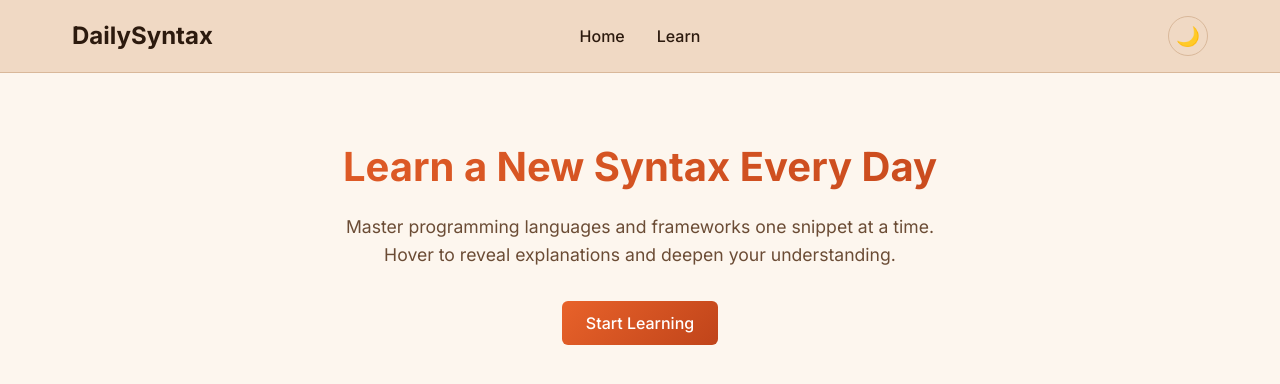
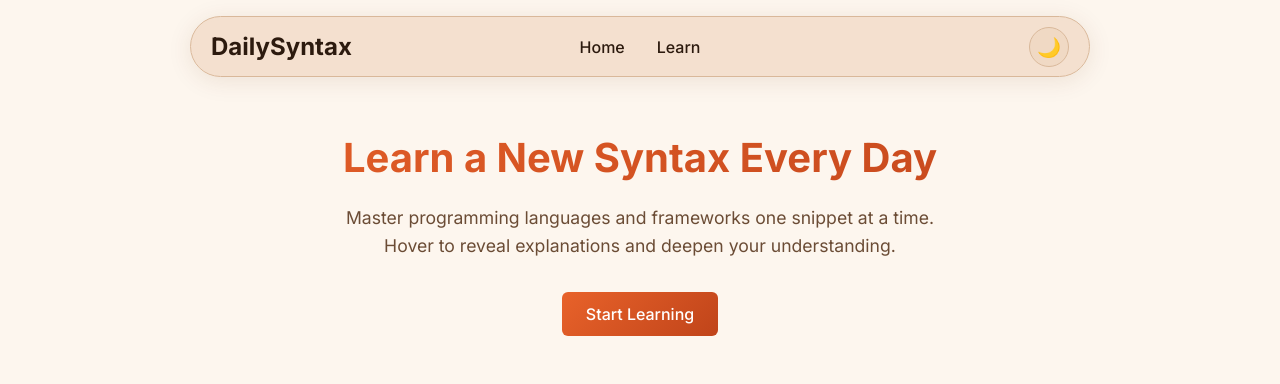
Before and after one commit to hect1x/PolySyntax, a React (Vite) app: page / in a window 1280 px wide. Shown: the top 384 px of the page. Built offline with nearby package versions, Linux system fonts and the light colour scheme.

Commit message:
Update navbar look (#5)

```diff
--- a/src/Layout.module.css
+++ b/src/Layout.module.css
@@ -9,7 +9,7 @@
 
 .main {
   flex: 1;
-  padding: 2rem 0;
+  padding: 6rem 0 2rem;
 }
 
 .container {
--- a/src/shared/components/Navbar/Navbar.module.css
+++ b/src/shared/components/Navbar/Navbar.module.css
@@ -1,17 +1,24 @@
 .navbar {
-  background: var(--color-backgroundNavbar);
+  position: fixed;
+  top: 1rem;
+  left: 50%;
+  transform: translateX(-50%);
+  width: calc(100% - 3rem);
+  max-width: 900px;
+  background: color-mix(in srgb, var(--color-backgroundNavbar) 75%, transparent);
+  backdrop-filter: blur(12px);
+  -webkit-backdrop-filter: blur(12px);
+  border: 1px solid var(--color-border);
+  border-radius: 999px;
   color: var(--color-text);
-  padding: 0;
-  border-bottom: 1px solid var(--color-border);
-  position: sticky;
-  top: 0;
   z-index: 100;
+  box-shadow: 0 4px 24px var(--color-shadow);
 }
 
 .navbarContainer {
-  max-width: 1200px;
+  max-width: 900px;
   margin: 0 auto;
-  padding: 1rem 2rem;
+  padding: 0.6rem 1.25rem;
   display: grid;
   grid-template-columns: 1fr auto 1fr;
   align-items: center;
```
